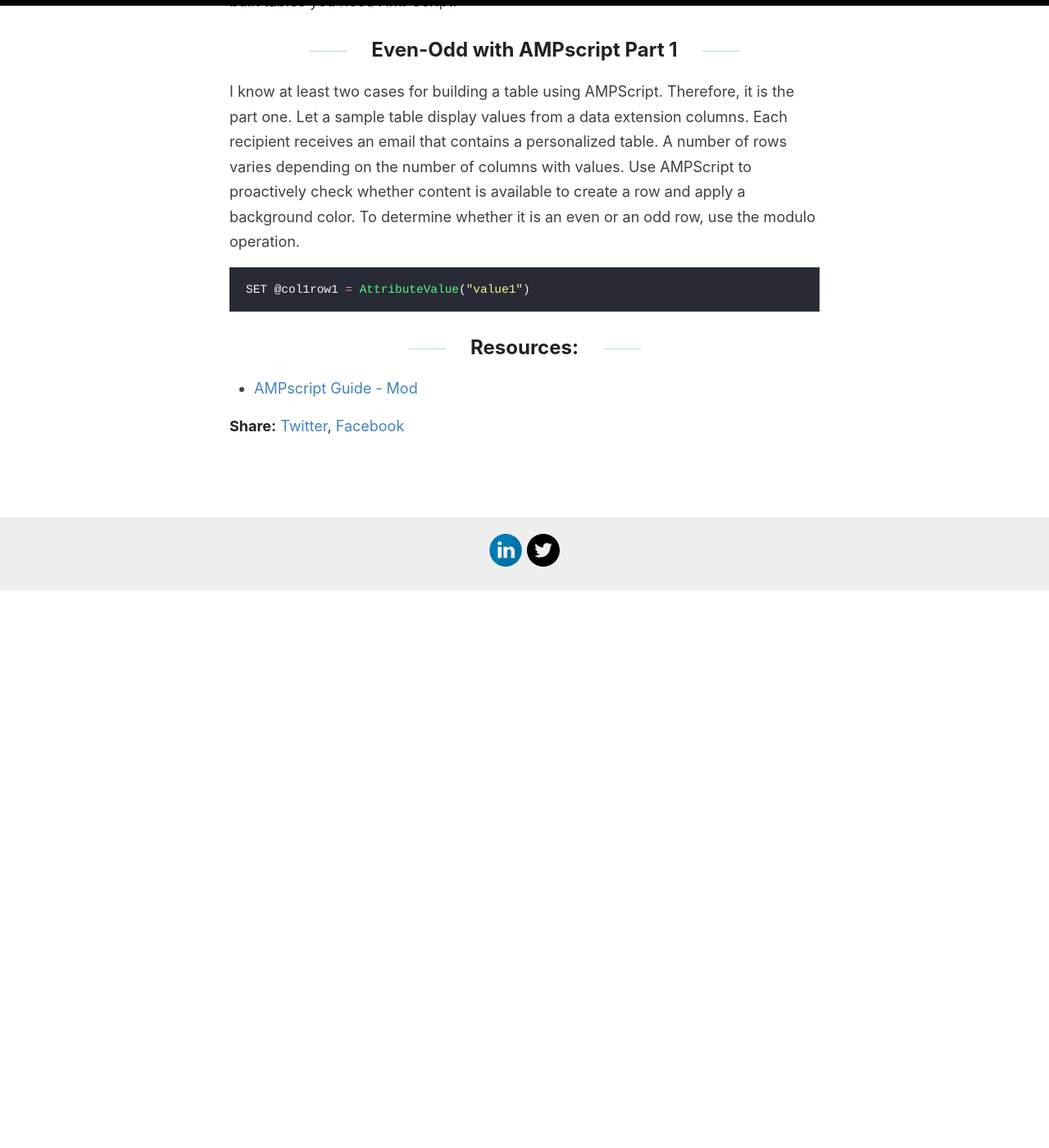
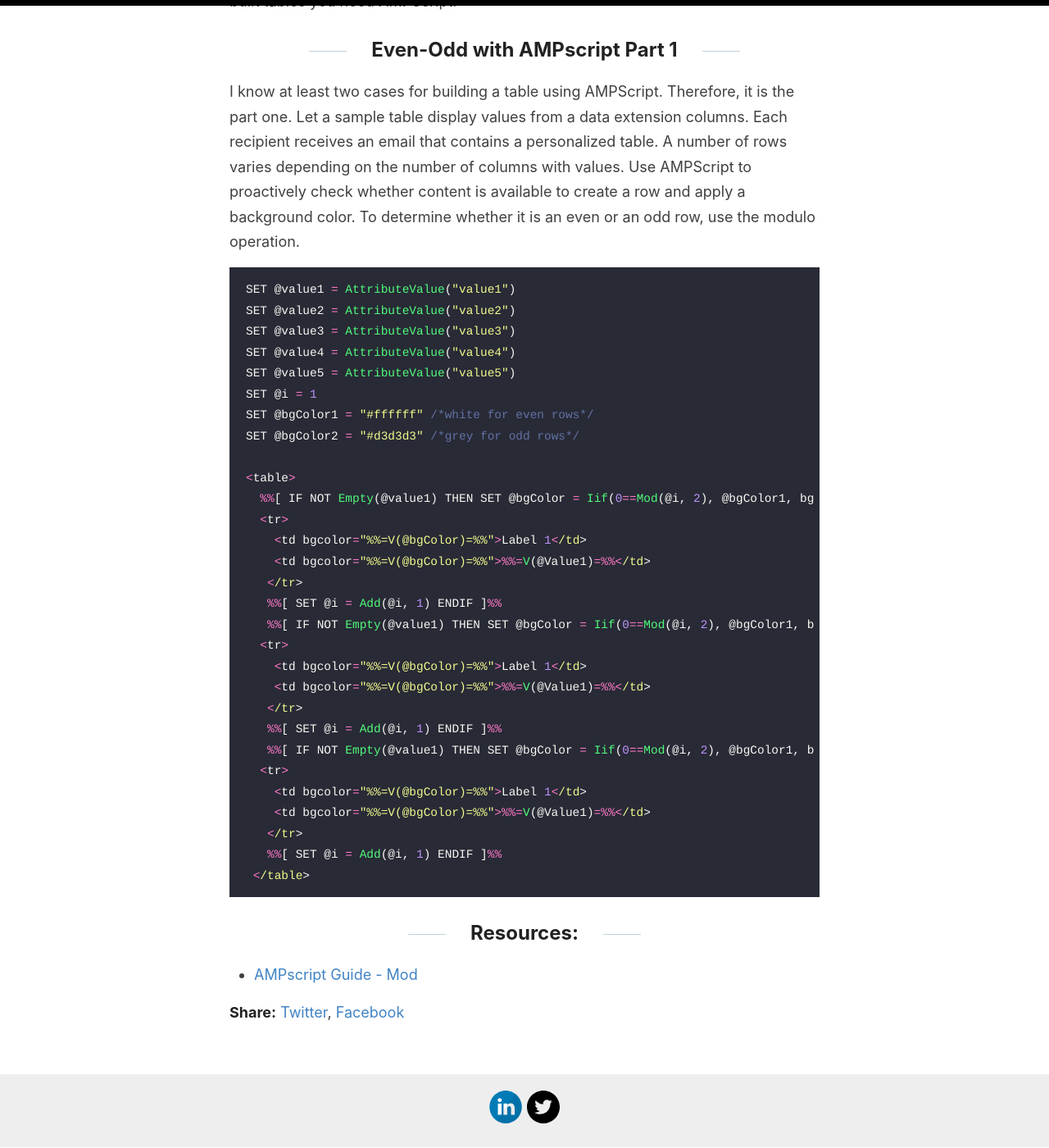
Before and after one commit to karolcholewa/blog, a Jekyll site: the page built from _posts/2021-04-10-alternate-color-rows-part-1.md, in a window 1280 px wide and 1400 px high, scrolled down 680 px. Shown: the whole window at 82% size. Built offline with Jekyll 4.4.1, drawn with Linux system fonts in a browser that asks for light colours.

Commit message:
Update 2021-04-10-alternate-color-rows-part-1.md
Update the post

````diff
--- a/_posts/2021-04-10-alternate-color-rows-part-1.md
+++ b/_posts/2021-04-10-alternate-color-rows-part-1.md
@@ -15,7 +15,35 @@ For a static table you can apply background colors to all odd and even rows. But
 I know at least two cases for building a table using AMPScript. Therefore, it is the part one. Let a sample table display values from a data extension columns. Each recipient receives an email that contains a personalized table. A number of rows varies depending on the number of columns with values. Use AMPScript to proactively check whether content is available to create a row and apply a background color. To determine whether it is an even or an odd row, use the modulo operation.
 
 ```javascript
-SET @col1row1 = AttributeValue("value1")
+SET @value1 = AttributeValue("value1")
+SET @value2 = AttributeValue("value2")
+SET @value3 = AttributeValue("value3")
+SET @value4 = AttributeValue("value4")
+SET @value5 = AttributeValue("value5")
+SET @i = 1
+SET @bgColor1 = "#ffffff" /*white for even rows*/
+SET @bgColor2 = "#d3d3d3" /*grey for odd rows*/
+
+<table>
+  %%[ IF NOT Empty(@value1) THEN SET @bgColor = Iif(0==Mod(@i, 2), @bgColor1, bgColor2) ]%%
+  <tr>
+    <td bgcolor="%%=V(@bgColor)=%%">Label 1</td>
+    <td bgcolor="%%=V(@bgColor)=%%">%%=V(@Value1)=%%</td>
+   </tr>
+   %%[ SET @i = Add(@i, 1) ENDIF ]%%
+   %%[ IF NOT Empty(@value1) THEN SET @bgColor = Iif(0==Mod(@i, 2), @bgColor1, bgColor2) ]%%
+  <tr>
+    <td bgcolor="%%=V(@bgColor)=%%">Label 1</td>
+    <td bgcolor="%%=V(@bgColor)=%%">%%=V(@Value1)=%%</td>
+   </tr>
+   %%[ SET @i = Add(@i, 1) ENDIF ]%%
+   %%[ IF NOT Empty(@value1) THEN SET @bgColor = Iif(0==Mod(@i, 2), @bgColor1, bgColor2) ]%%
+  <tr>
+    <td bgcolor="%%=V(@bgColor)=%%">Label 1</td>
+    <td bgcolor="%%=V(@bgColor)=%%">%%=V(@Value1)=%%</td>
+   </tr>
+   %%[ SET @i = Add(@i, 1) ENDIF ]%%
+ </table>
 ```
 
 ## Resources:
````
